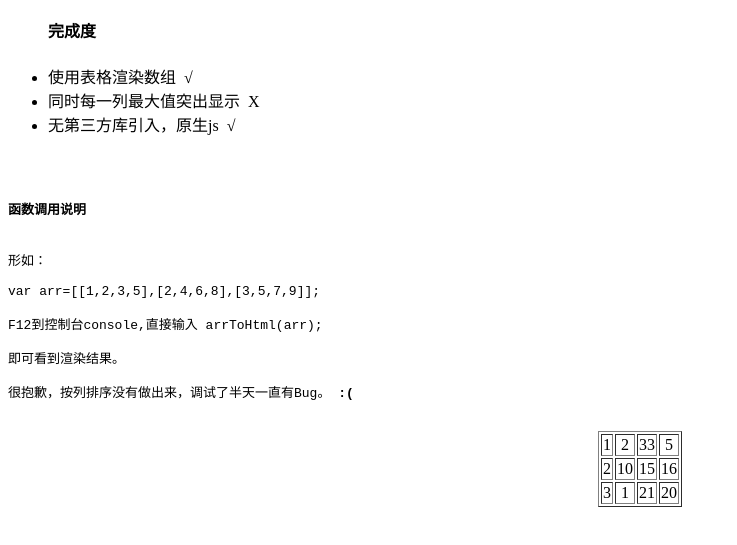
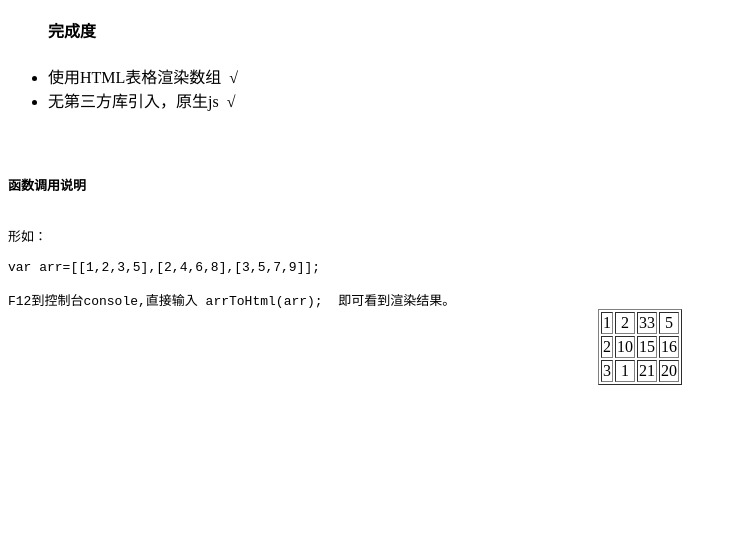
Before and after one commit to ZQ-jhon/arrayToHtml, a plain HTML site: page index.html in a window 1280 px wide. Shown: the part 57-602 px from the top of the page, without its empty margins (0-737 px from the left). Drawn offline with Linux system fonts and the light colour scheme.

Commit message:
Update index.html

```diff
--- a/index.html
+++ b/index.html
@@ -14,8 +14,7 @@
 		<h1>调用方法：写一个二维数组，在控制台调用即可</h1>
 		<ul>
 			<h4>完成度</h4>
-			<li>使用表格渲染数组&nbsp;&nbsp;√</li>
-			<li>同时每一列最大值突出显示&nbsp;&nbsp;X</li>
+			<li>使用HTML表格渲染数组&nbsp;&nbsp;√</li>
 			<li>无第三方库引入，原生js&nbsp;&nbsp;√</li>
 		</ul>
 		<pre>
@@ -25,24 +24,16 @@
 
 var arr=[[1,2,3,5],[2,4,6,8],[3,5,7,9]];
 
-F12到控制台console,直接输入 arrToHtml(arr);
-
-即可看到渲染结果。
-
-很抱歉，按列排序没有做出来，调试了半天一直有Bug。 <b>:(</b>
-
-		</pre>
-
+F12到控制台console,直接输入 arrToHtml(arr);  即可看到渲染结果。
+</pre>
 	<script type="text/javascript">
 
 		/***
-		 * 题目1：将二维数组转换成表格形式的html
-		 *
-		 * 本答案用于面试闪银奇异的前端岗位。
+		 * 将二维数组转换成表格形式的html
 		 *
 		 * 本方法只适用于二维数组。
 		 *
-		 *下面是方法：
+		 * 下面是方法：
 		 */
 
 		function arrToHtml(arr){
```
